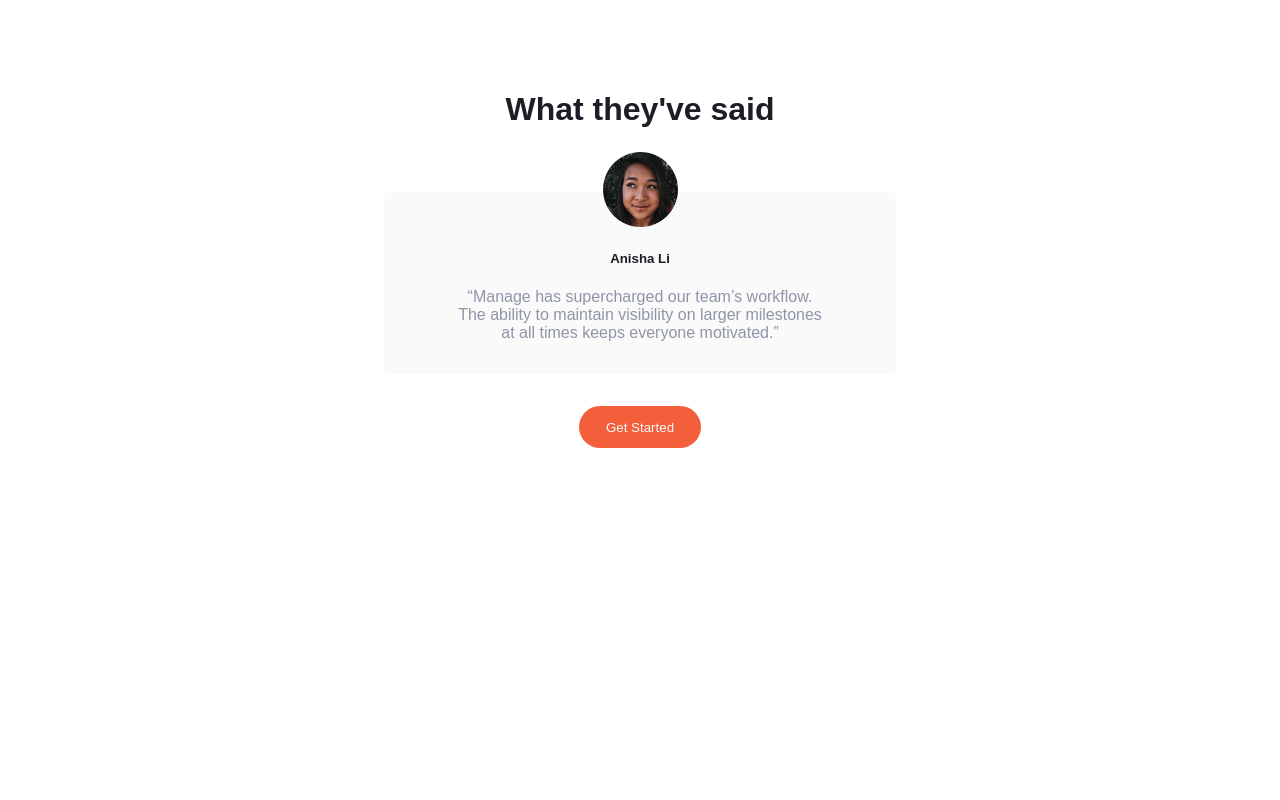
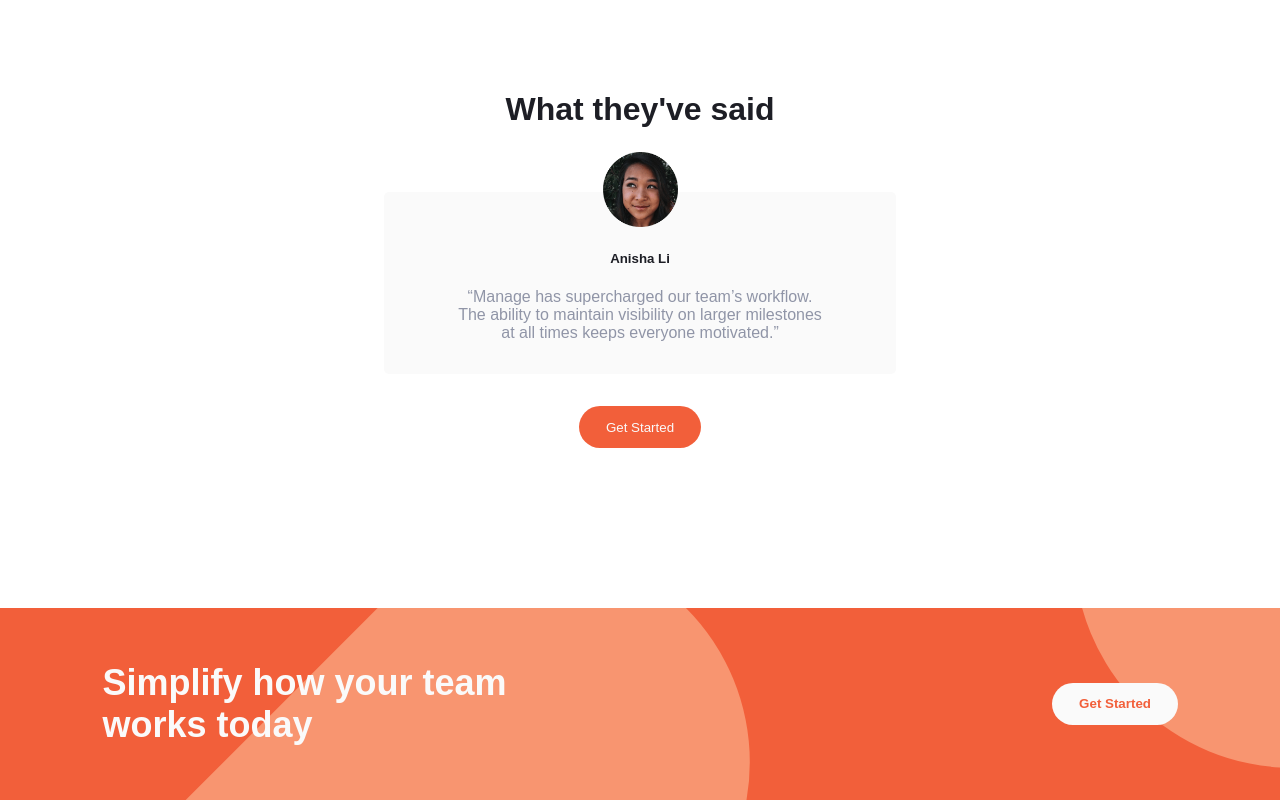
Before and after one commit to mritunjaysaha/manage-landing-page, a Next.js app: page / in a window 1280 px wide. Shown: the part 1371-2171 px from the top of the page. Before the commit the page ends 1979 px from the top, so only its background shows below. Built offline with nearby package versions, Linux system fonts and the light colour scheme; a web font is replaced by a local one.

Commit message:
added banner

```diff
--- a/pages/index.js
+++ b/pages/index.js
@@ -3,6 +3,7 @@ import Navbar from "../src/components/nav";
 import LandingPage from "../src/sections/landingPage";
 import AboutPage from "../src/sections/aboutPage";
 import TestimonialPage from "../src/sections/testimonialsPage";
+import Banner from "../src/sections/banner";
 
 const testimonialData = [
     {
@@ -42,6 +43,7 @@ function Index() {
                 <AboutPage />
                 <TestimonialPage data={testimonialData} />
             </section>
+            <Banner />
         </>
     );
 }
--- a/src/components/buttons.js
+++ b/src/components/buttons.js
@@ -4,6 +4,6 @@ import React from "react";
  *
  * @param {String} text prop will place the text for the button
  */
-export default function Button({ text }) {
-    return <button className="button">{text}</button>;
+export default function Button({ changeClass, text }) {
+    return <button className={`button ${changeClass}`}>{text}</button>;
 }
--- /dev/null
+++ b/src/sections/banner.js
@@ -0,0 +1,12 @@
+import React from "react";
+import Button from "../components/buttons";
+export default function Banner() {
+    return (
+        <section className="banner">
+            <article className="banner-text">
+                Simplify how your team works today
+            </article>
+            <Button changeClass="invert-color" text="Get Started" />
+        </section>
+    );
+}
--- a/styles/components/_button.scss
+++ b/styles/components/_button.scss
@@ -5,3 +5,9 @@
     color: $VeryLightGray;
     padding: 1em 2em;
 }
+
+.invert-color {
+    color: $BrightRed;
+    background: $VeryLightGray;
+    font-weight: 600;
+}
--- a/styles/main.scss
+++ b/styles/main.scss
@@ -10,3 +10,4 @@
 @import "./sections/index";
 @import "./sections/aboutPage";
 @import "./sections/testimonialsPage";
+@import "./sections/banner";
--- /dev/null
+++ b/styles/sections/_banner.scss
@@ -0,0 +1,22 @@
+.banner {
+    background: $BrightRed;
+    background-image: url(../assets/bg-tablet-pattern.svg),
+        url(../assets/bg-tablet-pattern.svg);
+
+    background-position: top -4em left -4em, bottom 2em right -38em;
+    background-repeat: no-repeat;
+    height: 12em;
+    background-blend-mode: soft-light;
+    display: flex;
+    justify-content: space-between;
+    align-items: center;
+
+    padding: $desktop-padding-side;
+
+    .banner-text {
+        font-size: 2.25em;
+        font-weight: 700;
+        width: 40%;
+        color: $VeryLightGray;
+    }
+}
```
